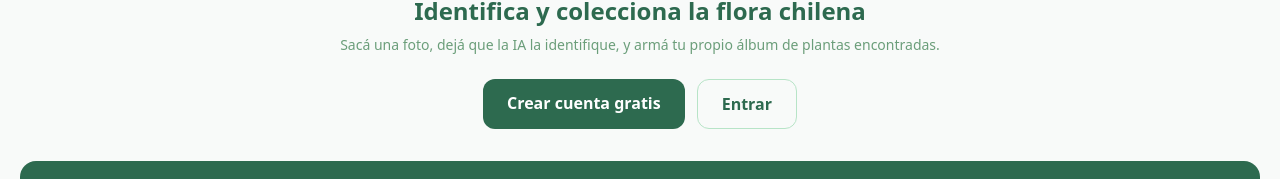
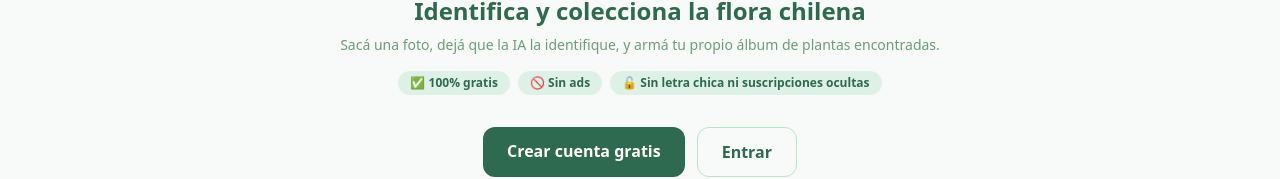
Before and after one commit to IvanSolis2003/Plantfolio-web, a Next.js app: page / in a window 1280 px wide. Shown: the part 153-332 px from the top of the page. Built offline with nearby package versions, Linux system fonts and the light colour scheme; no server answers; the database is empty.

Commit message:
feat: destacar gratis/sin ads/sin letra chica en la landing publica
Es la queja numero 1 del mercado segun la investigacion (cobros
inesperados, paywalls agresivos, dark patterns en cancelacion). Se agrega
como marketing gratis en el hero de la landing publica.

```diff
--- a/app/LandingPublica.tsx
+++ b/app/LandingPublica.tsx
@@ -22,10 +22,21 @@ export default async function LandingPublica() {
         <h1 className="mb-2 text-2xl font-bold text-primary">
           Identifica y colecciona la flora chilena
         </h1>
-        <p className="mb-6 text-sm text-muted">
+        <p className="mb-4 text-sm text-muted">
           Sacá una foto, dejá que la IA la identifique, y armá tu propio álbum de
           plantas encontradas.
         </p>
+        <div className="mb-8 flex flex-wrap justify-center gap-2">
+          <span className="rounded-full bg-accent/40 px-3 py-1 text-xs font-semibold text-primary">
+            ✅ 100% gratis
+          </span>
+          <span className="rounded-full bg-accent/40 px-3 py-1 text-xs font-semibold text-primary">
+            🚫 Sin ads
+          </span>
+          <span className="rounded-full bg-accent/40 px-3 py-1 text-xs font-semibold text-primary">
+            🔓 Sin letra chica ni suscripciones ocultas
+          </span>
+        </div>
         <div className="mb-8 flex justify-center gap-3">
           <Link href="/registro" className="rounded-xl bg-primary px-6 py-3 font-bold text-white">
             Crear cuenta gratis
```
